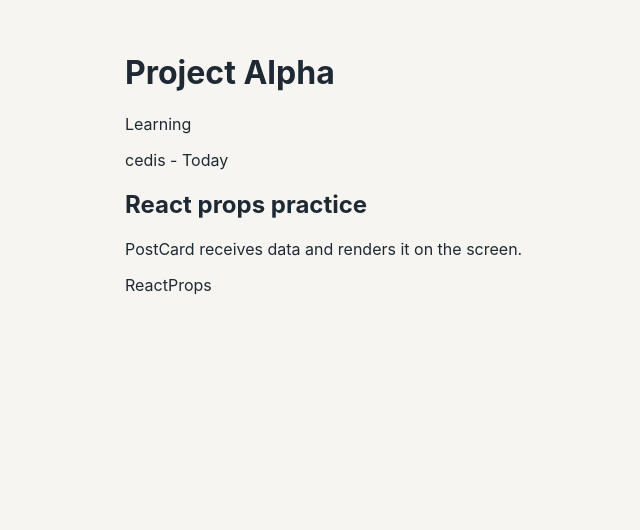
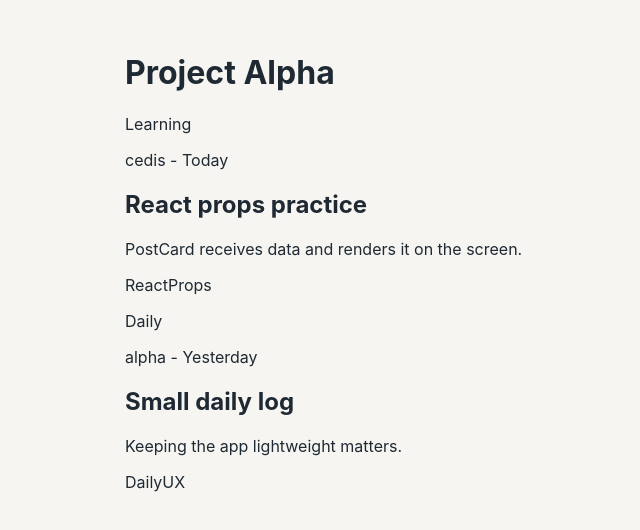
Before and after one commit to Jungle-12-303/week15-16_team03_ai_board_lab, a React (Vite) app in the folder frontend/project-alpha/: page / in a window 1280 px wide. Shown: the top 530 px of the page, without its empty margins (171-811 px from the left). Built offline with nearby package versions, Linux system fonts and the light colour scheme.

Commit message:
feat: 게시글 목록 렌더링 추가

```diff
--- a/frontend/project-alpha/src/App.jsx
+++ b/frontend/project-alpha/src/App.jsx
@@ -1,4 +1,25 @@
 import './App.css';
+
+const posts = [
+  {
+    id: 1,
+    author: 'cedis',
+    category: 'Learning',
+    createdAt: 'Today',
+    title: 'React props practice',
+    content: 'PostCard receives data and renders it on the screen.',
+    tags: ['React', 'Props'],
+  },
+  {
+    id: 2,
+    author: 'alpha',
+    category: 'Daily',
+    createdAt: 'Yesterday',
+    title: 'Small daily log',
+    content: 'Keeping the app lightweight matters.',
+    tags: ['Daily', 'UX'],
+  },
+];
 
 function PostCard({ author, createdAt, title, content, tags, category }) {
   return (
@@ -11,8 +32,9 @@ function PostCard({ author, createdAt, title, content, tags, category }) {
       <p>{content}</p>
 
       <div>
-        <span>{tags[0]}</span>
-        <span>{tags[1]}</span>
+        {tags.map((tag) => (
+          <span key={tag}>{tag}</span>
+        ))}
       </div>
     </article>
   );
@@ -22,14 +44,17 @@ export default function App() {
   return (
     <main>
       <h1>Project Alpha</h1>
-      <PostCard
-        author="cedis"
-        createdAt="Today"
-        title="React props practice"
-        content="PostCard receives data and renders it on the screen."
-        tags={['React', 'Props']}
-        category="Learning"
-      />
+      {posts.map((post) => (
+        <PostCard
+          key={post.id}
+          author={post.author}
+          createdAt={post.createdAt}
+          title={post.title}
+          content={post.content}
+          tags={post.tags}
+          category={post.category}
+        />
+      ))}
     </main>
   );
 }
```
